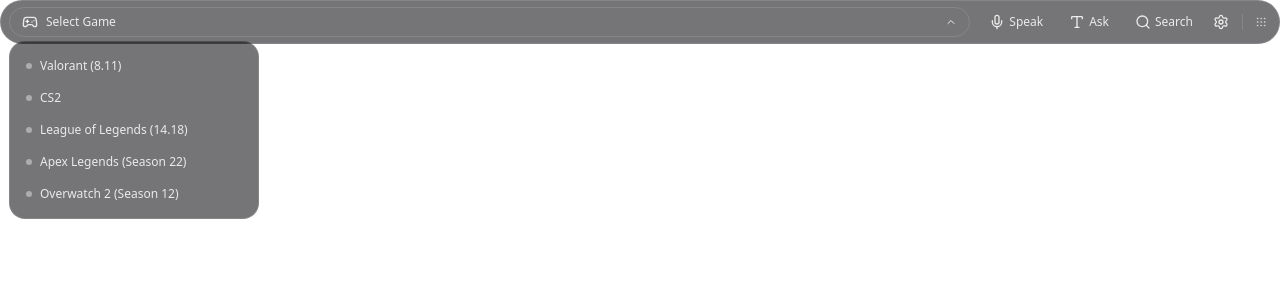
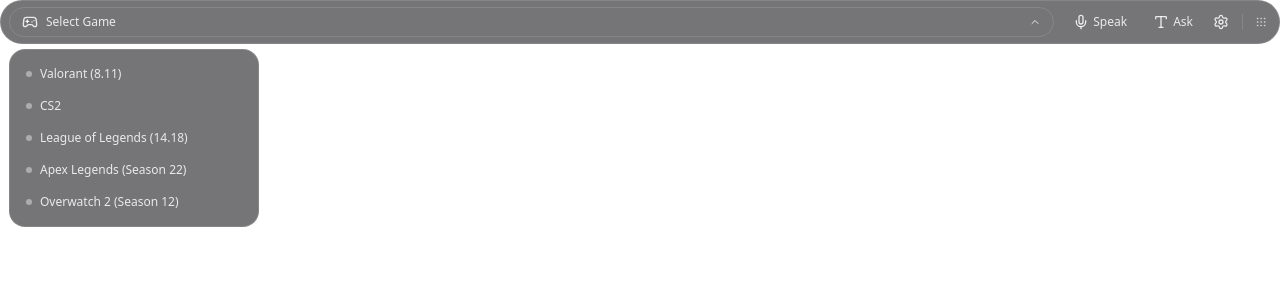
Before and after one commit to florian-lup/unstuck, a React (Vite) app: page / in a window 1280 px wide. Both pictures are taken after a click on the button "Select Game". Shown: the top 300 px of the page. Built offline with nearby package versions, Linux system fonts and the light colour scheme.

Commit message:
refactor: remove search functionality from NavigationBar and adjust Tooltip content for clarity

```diff
--- a/src/components/navigation-bar.tsx
+++ b/src/components/navigation-bar.tsx
@@ -1,5 +1,5 @@
 import React from 'react'
-import { Mic, Type, Search, Settings, Grip } from 'lucide-react'
+import { Mic, Type, Settings, Grip } from 'lucide-react'
 import { Button } from './ui/button'
 import { Tooltip } from './ui/tooltip'
 import { SelectGame } from './select-game'
@@ -10,7 +10,6 @@ import '../overlay.css'
 interface NavigationBarProps {
   onSpeakClick?: () => void
   onTextClick?: () => void
-  onSearchClick?: () => void
   onSettingsClick?: () => void
   onGameSelect?: (game: Game) => void
   selectedGame?: Game | null
@@ -20,7 +19,6 @@ interface NavigationBarProps {
 export function NavigationBar({
   onSpeakClick,
   onTextClick,
-  onSearchClick,
   onSettingsClick,
   onGameSelect,
   selectedGame,
@@ -36,12 +34,6 @@ export function NavigationBar({
     // Ensure window stays on top when button is clicked
     window.electronAPI?.windowInteraction()
     onTextClick?.()
-  }
-
-  const handleSearchClick = () => {
-    // Ensure window stays on top when button is clicked
-    window.electronAPI?.windowInteraction()
-    onSearchClick?.()
   }
 
   const handleSettingsClick = () => {
@@ -73,7 +65,7 @@ export function NavigationBar({
             {/* Action Buttons */}
             <div className="flex items-center gap-1">
               {/* Speak Button */}
-              <Tooltip content="Coming Soon">
+              <Tooltip content="Voice Chat Coming Soon">
                 <Button
                   onClick={handleSpeakClick}
                   variant="gaming"
@@ -94,17 +86,6 @@ export function NavigationBar({
               >
                 <Type className="w-3 h-3" />
                 <span className="text-xs">Ask</span>
-              </Button>
-
-              {/* Search Button */}
-              <Button
-                onClick={handleSearchClick}
-                variant="gaming"
-                size="sm"
-                className="gap-1 p-1 h-auto"
-              >
-                <Search className="w-3 h-3" />
-                <span className="text-xs">Search</span>
               </Button>
 
               {/* Settings Button */}
--- a/src/components/ui/dropdown.tsx
+++ b/src/components/ui/dropdown.tsx
@@ -173,7 +173,7 @@ export function DropdownContent({
   if (!isOpen) return null
 
   return (
-    <div className={`absolute top-full left-0 mt-1 w-full ${maxWidth} z-50`}>
+    <div className={`absolute top-full left-0 mt-3 w-full ${maxWidth} z-50`}>
       <InteractiveArea
         className={`bg-overlay-bg-primary border border-overlay-border-primary rounded-2xl p-1 ${className}`}
       >
```
